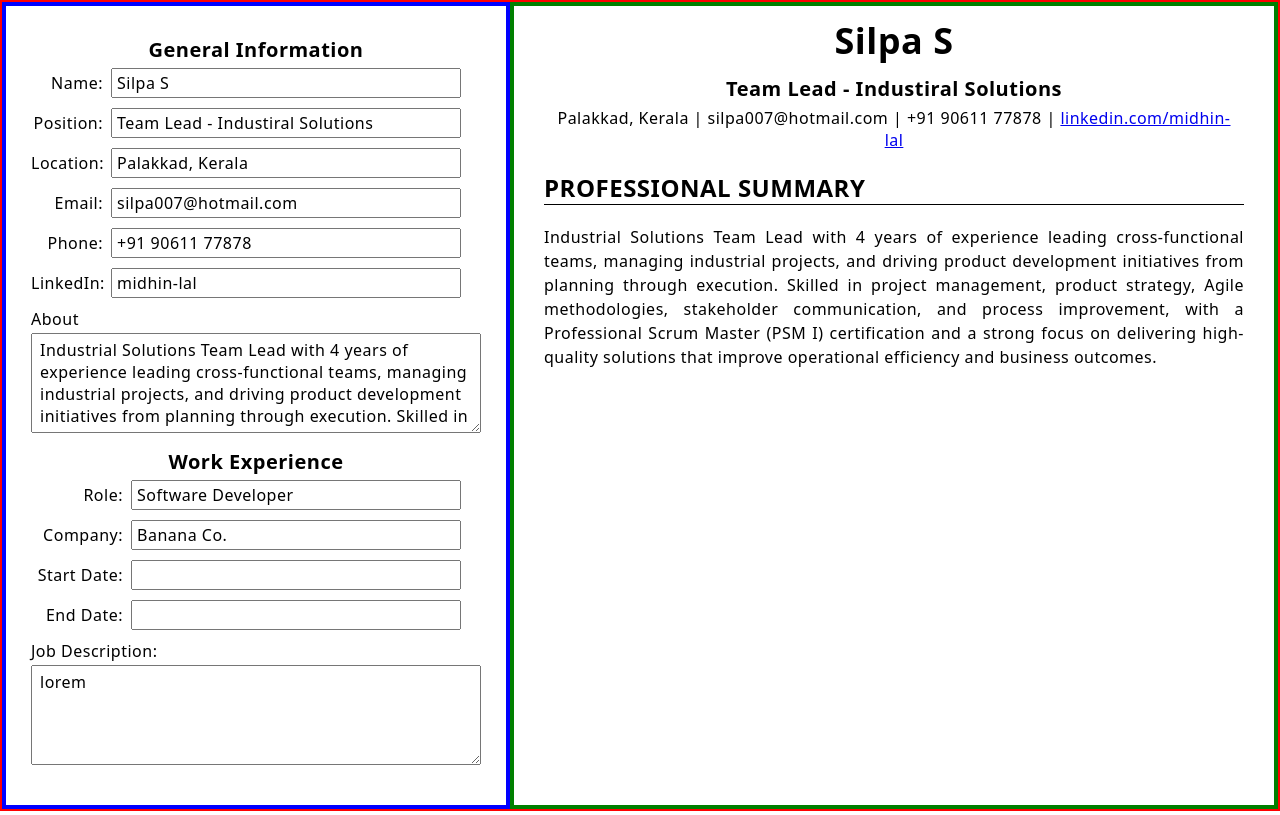
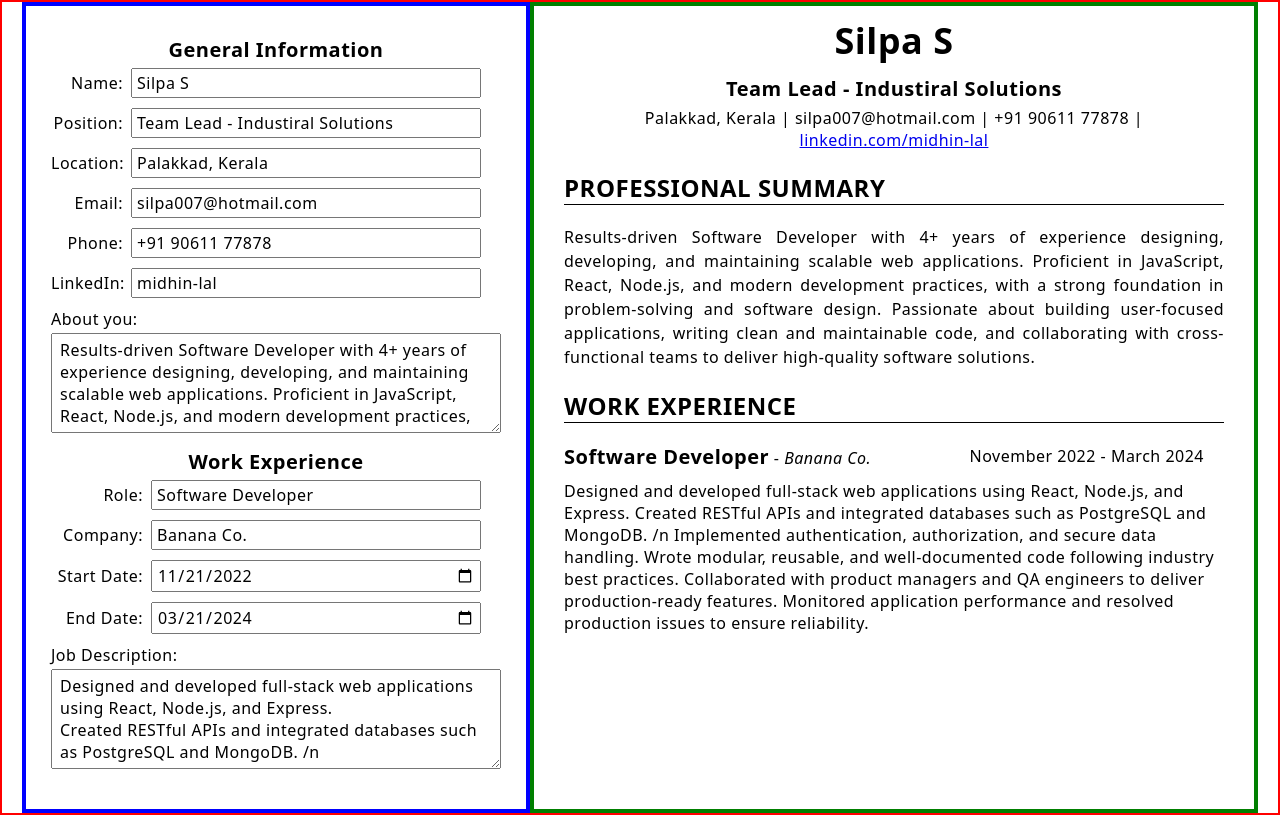
Before and after one commit to midhin11/cv-application, a React (Vite) app: page / in a window 1280 px wide. Built offline with nearby package versions, Linux system fonts and the light colour scheme.

Commit message:
Create work experience section in preview side
Creeted a preview of work expereince section that displays the input
from the editor

```diff
--- a/src/App.css
+++ b/src/App.css
@@ -6,22 +6,26 @@
   width: 100vw;
   min-height: 100vh;
   font-size: 16px;
+  padding: 0px 20px;
 }
 
 
 .editor {
   border: 4px solid blue;
   padding: 25px;
+  flex-grow: 1;
 }
 
 .preview {
   border: 4px solid green;
   padding: 0px 30px;
+  width: 100%;
+  max-width: 794px;
 }
 
 /* Editor */
 
-.generalInfo > div, .summary-edit, .work-experience-info > div  {
+.generalInfo > div, .summary-edit, .work-experience-edit > div  {
   margin-bottom: 10px;
   font-size: 16px;
 }
@@ -33,7 +37,7 @@ label {
   text-align: right;
 }
 
-.work-experience-info label {
+.work-experience-edit label {
   width: 100px;
 }
 
@@ -45,7 +49,7 @@ input {
   width: 350px;
 }
 
-.work-experience-info input {
+.work-experience-edit input {
   width: 330px;
 }
 
@@ -53,14 +57,14 @@ h1, h3, h4 {
   text-align: center;
 }
 
-.summary-edit > label, label[for="job-desc"]{
+.summary-edit > label, label[for="jobDesc"]{
   display: block;
   margin-bottom: 3px;
   width: 100%;
   text-align: left;
 }
 
-.summary-edit textarea, #job-desc {
+.summary-edit textarea, #jobDesc {
   width: 450px;
   height: 100px;
   padding: 5px 8px;
@@ -99,3 +103,24 @@ li {
   display: inline;
   list-style: none;
 }
+
+.workex-intro {
+  display: flex;
+  justify-content: space-between;
+  align-items: center;
+  margin-bottom: 10px;
+  padding-right: 20px;
+}
+
+.role-company + div{
+  align-self: center;
+}
+
+.company{
+  font-size: 20px;
+  font-weight: bold;
+}
+
+.role {
+  font-style: italic;
+}
--- a/src/App.jsx
+++ b/src/App.jsx
@@ -11,7 +11,29 @@ function Summary({details}) {
   )
 }
 
-function Preview({ details }) {
+function WorkExperience({workexDetails}) {
+  const formattedStartDate = new Date(workexDetails.startDate).toLocaleDateString('en-US', {
+    month: 'long',
+    year: 'numeric'
+  });
+  const formattedEndDate = new Date(workexDetails.endDate).toLocaleDateString('en-US', {
+    month: 'long',
+    year: 'numeric'
+  });
+
+  return (<div>
+    <h2>Work Experience</h2>
+    <div className='workex-prev'>
+      <div className="workex-intro">
+        <div><span className='company'>{workexDetails.role}</span> - <span className='role'>{workexDetails.company}</span></div>
+        <div>{formattedStartDate} - {formattedEndDate}</div>
+      </div>
+      <div>{workexDetails.jobDesc}</div>
+    </div>
+  </div>)
+}
+
+function Preview({details, workexDetails}) {
   const contactInfo = [
     details.location,
     details.email,
@@ -40,6 +62,7 @@ function Preview({ details }) {
       })}</h4>
 
       <Summary details={details}/>
+      <WorkExperience workexDetails={workexDetails} />
     </div>
   );
 }
@@ -52,14 +75,19 @@ function App() {
     email: "silpa007@hotmail.com",
     phone: "+91 90611 77878",
     linkedIn: "midhin-lal",
-    about: "Industrial Solutions Team Lead with 4 years of experience leading cross-functional teams, managing industrial projects, and driving product development initiatives from planning through execution. Skilled in project management, product strategy, Agile methodologies, stakeholder communication, and process improvement, with a Professional Scrum Master (PSM I) certification and a strong focus on delivering high-quality solutions that improve operational efficiency and business outcomes."
+    about: "Results-driven Software Developer with 4+ years of experience designing, developing, and maintaining scalable web applications. Proficient in JavaScript, React, Node.js, and modern development practices, with a strong foundation in problem-solving and software design. Passionate about building user-focused applications, writing clean and maintainable code, and collaborating with cross-functional teams to deliver high-quality software solutions."
   }
   let initialWorkEx = {
     role: "Software Developer",
     company: "Banana Co.",
-    startDate: "",
-    endDate: "",
-    jobDesc: "lorem"
+    startDate: "2022-11-21",
+    endDate: "2024-03-21",
+    jobDesc: `Designed and developed full-stack web applications using React, Node.js, and Express.
+Created RESTful APIs and integrated databases such as PostgreSQL and MongoDB. /n
+Implemented authentication, authorization, and secure data handling.
+Wrote modular, reusable, and well-documented code following industry best practices.
+Collaborated with product managers and QA engineers to deliver production-ready features.
+Monitored application performance and resolved production issues to ensure reliability.`
   }
 
   const [details, setDetails] = useState(initialPersonalDetails)
@@ -78,7 +106,7 @@ function App() {
       <Editor details={details} workexDetails={workexDetails}
       handleDetailsChange={handleDetailsChange}
       handleWorkexChange={handleWorkexChange}/>
-      <Preview details={details}/>
+      <Preview details={details} workexDetails={workexDetails}/>
     </div>
   )
 }
--- a/src/components/Editor.jsx
+++ b/src/components/Editor.jsx
@@ -29,12 +29,12 @@ export default function Editor({details, workexDetails, handleDetailsChange, han
         </div>
 
         <div className='summary-edit'>
-            <label htmlFor='about'>About </label>
+            <label htmlFor='about'>About you: </label>
             <textarea type="text" name="about" id="about" value={details.about} onChange={handleDetailsChange}></textarea>
         </div>
       </div>
 
-        <div className="work-experience-info">
+        <div className="work-experience-edit">
             <h3>Work Experience</h3>
             <div>
                 <label htmlFor="role">Role: </label>
@@ -45,16 +45,16 @@ export default function Editor({details, workexDetails, handleDetailsChange, han
                 <input type="text" name="company" id="company" value={workexDetails.company} onChange={handleWorkexChange}/>
             </div>
             <div>
-                <label htmlFor="start-date">Start Date: </label>
-                <input type="text" name="start-date" id="start-date" value={workexDetails.startDate} onChange={handleWorkexChange}/>
+                <label htmlFor="startDate">Start Date: </label>
+                <input type="date" name="startDate" id="startDate" value={workexDetails.startDate} onChange={handleWorkexChange}/>
             </div>
             <div>
-                <label htmlFor="end-date">End Date: </label>
-                <input type="text" name="end-date" id="end-date" value={workexDetails.endDate} onChange={handleWorkexChange}/>
+                <label htmlFor="endDate">End Date: </label>
+                <input type="date" name="endDate" id="endDate" value={workexDetails.endDate} onChange={handleWorkexChange}/>
             </div>
             <div>
-                <label htmlFor="job-desc">Job Description: </label>
-                <textarea type="text" name="job-desc" id="job-desc" value={workexDetails.jobDesc} onChange={handleWorkexChange}></textarea>
+                <label htmlFor="jobDesc">Job Description: </label>
+                <textarea type="text" name="jobDesc" id="jobDesc" value={workexDetails.jobDesc} onChange={handleWorkexChange}></textarea>
             </div>
         </div>
 
```
Also changed, not shown: src/data.js (added).
